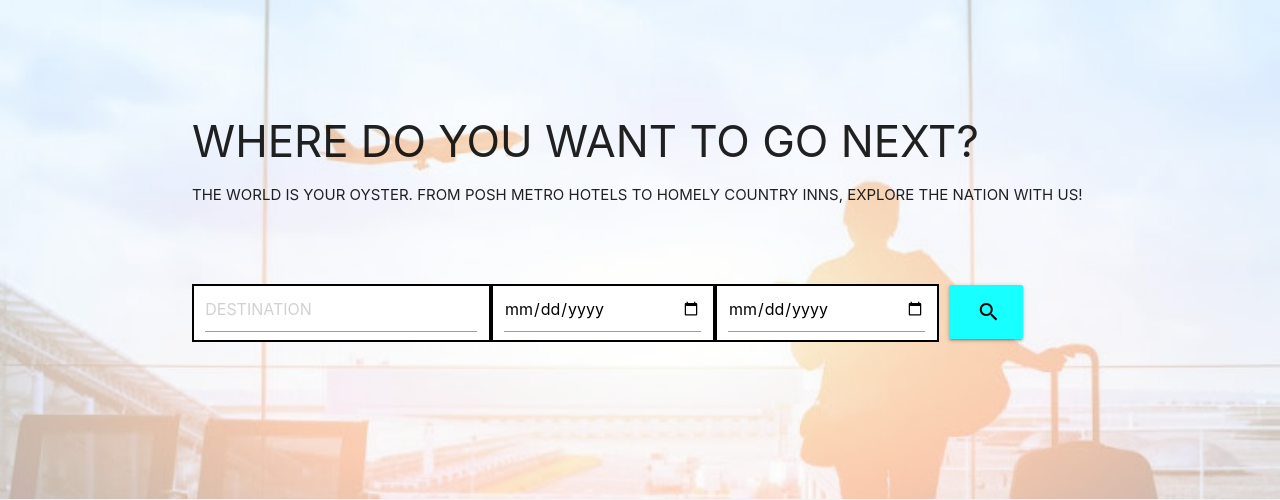
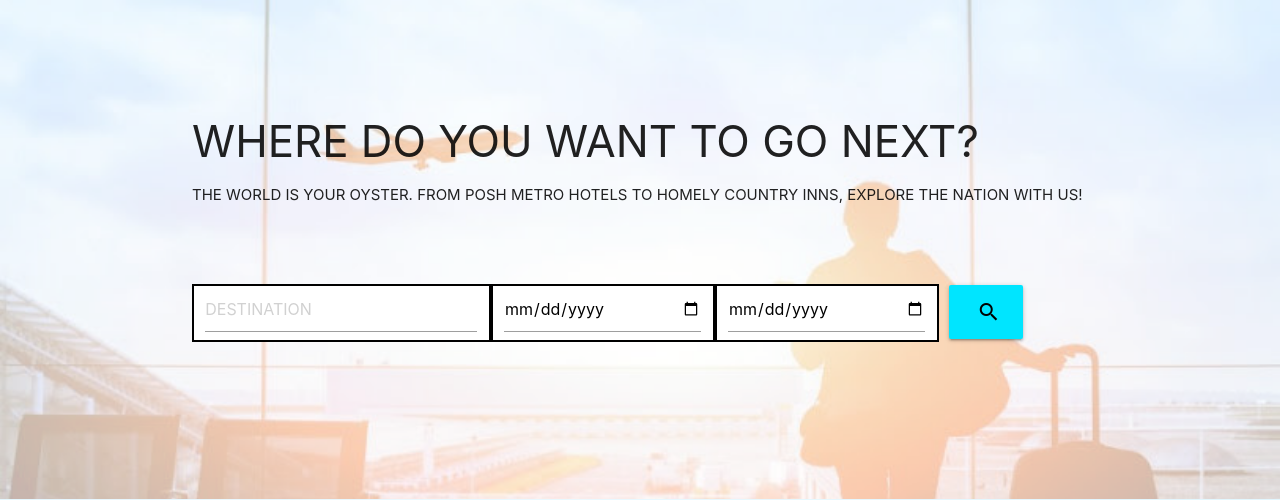
Before and after one commit to sammybarman/AP2, a Flask app: page / in a window 1280 px wide. Shown: the part 81-581 px from the top of the page. Run offline with Flask 2, Linux system fonts and the light colour scheme.

Commit message:
UI Changes

```diff
--- a/templates/index.html
+++ b/templates/index.html
@@ -37,7 +37,7 @@
           </div>
           <div class="col s1 m1 l1 " style="margin-top:44px;padding:0px;margin-left: 10px">
             <div class="valign-wrapper center-align">
-              <button class="btn btn-large forjq center cyan accent-2 black-text waves-effect"><i class="material-icons center">search</i></button>
+              <button class="btn btn-large forjq center cyan accent-3 black-text waves-effect"><i class="material-icons center">search</i></button>
             </div>
           </div>
         </div>
```
